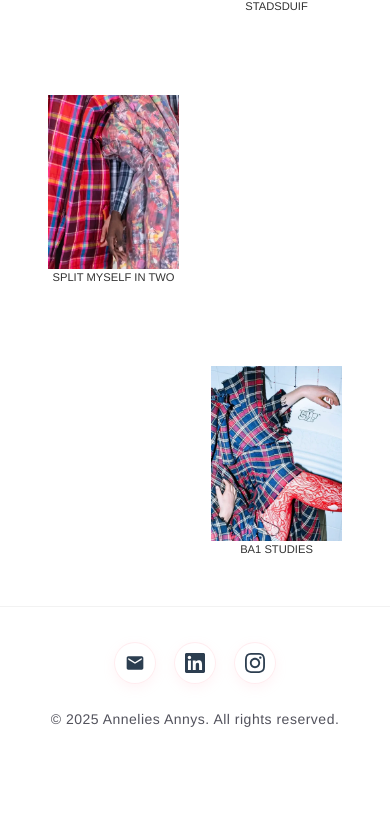
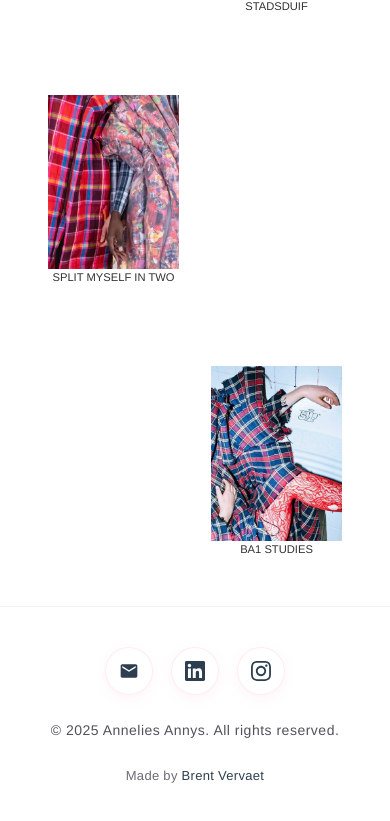
Before and after one commit to brentvervaet/anneliesannys-portfolio, a Vue app: page / in a window 390 px wide. Shown: the part 1518-2339 px from the top of the page. Before the commit the page ends 2298 px from the top, so only its background shows below. Built offline with nearby package versions, Linux system fonts and the light colour scheme.

Commit message:
feat: add "Made by" section to footer with link to developer's site

```diff
--- a/src/components/AppFooter.vue
+++ b/src/components/AppFooter.vue
@@ -36,6 +36,12 @@
       </div>
       <div class="copyright">
         &copy; {{ new Date().getFullYear() }} Annelies Annys. All rights reserved.
+      </div>
+      <div class="made-by">
+        Made by
+        <a href="https://brentvervaet.dev" target="_blank" rel="noopener noreferrer"
+          >Brent Vervaet</a
+        >
       </div>
     </div>
   </footer>
@@ -90,17 +96,32 @@
   font-size: 14px;
   color: #52525c;
   text-align: center;
-  user-select: none;
   letter-spacing: 0.5px;
 }
 
-@media (max-width: 600px) {
-  .site-footer {
-    padding: 35px 20px 50px;
-  }
-  .social-icon {
-    width: 42px;
-    height: 42px;
-  }
+.made-by {
+  font-size: 13px;
+  color: #6b6b75;
+  text-align: center;
+  letter-spacing: 0.3px;
+}
+
+.made-by a {
+  color: #2c3e50;
+  font-weight: 500;
+  transition: color 0.3s ease;
+  border-bottom: 1px solid transparent;
+}
+
+.made-by a:hover {
+  color: #34495e;
+  border-bottom-color: rgba(255, 192, 203, 0.5);
+}
+
+/* ===== MEDIA QUERIES ===== */
+@media (max-width: 1024px) {
+}
+
+@media (max-width: 768px) {
 }
 </style>
```
